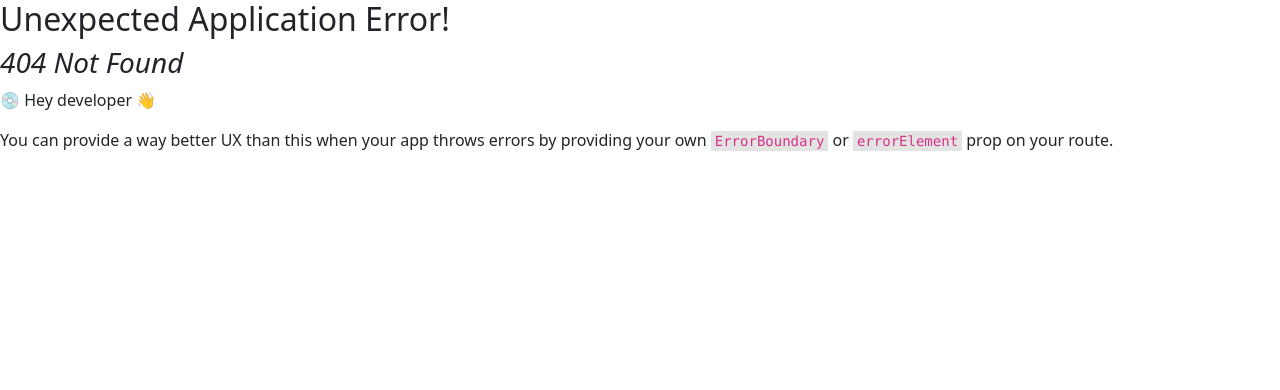
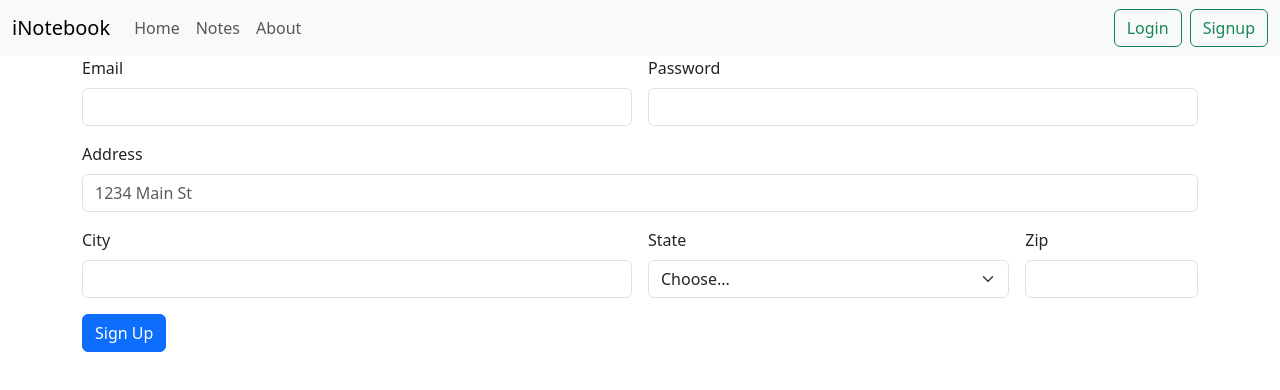
Before and after one commit to gitrepodeepak/iNotebook-React, a React (Vite) app: page /signup in a window 1280 px wide. Before the commit this address had no page. Shown: the top 390 px of the page. Built offline with nearby package versions, Linux system fonts and the light colour scheme.

Commit message:
Get Notes

```diff
--- a/package.json
+++ b/package.json
@@ -10,6 +10,7 @@
     "preview": "vite preview"
   },
   "dependencies": {
+    "axios": "^1.6.7",
     "react": "^18.2.0",
     "react-dom": "^18.2.0",
     "react-router-dom": "^6.22.0"
--- a/src/components/about.jsx
+++ b/src/components/about.jsx
@@ -1,14 +1,9 @@
-import { useNavigate } from "react-router-dom"
-
 export default function about(){
-    let navigate = useNavigate();
-
     return(
         <>
         <div className="container">
             <h1>This is our About page</h1>
             <p>Lorem ipsum dolor sit amet consectetur adipisicing elit. Laudantium quisquam ipsum aut quibusdam, ratione culpa repudiandae. Ipsa quia necessitatibus commodi ipsum magni voluptatum fugiat assumenda molestiae explicabo quibusdam quisquam dicta, cum modi sapiente perspiciatis repellat sunt harum architecto possimus sint impedit tempora animi! Dignissimos animi eius id exercitationem, totam esse!</p>
-            <button onClick={()=>{console.log("clicked"); navigate("/")}}>Click here to redirect!</button>
         </div>
         </>
     )
--- /dev/null
+++ b/src/components/home.jsx
@@ -0,0 +1,25 @@
+import { useContext } from "react";
+import { AuthContext } from "../contexts/Auth";
+
+export default function home(){
+
+    let auth = useContext(AuthContext);
+    if(auth.authenticated){
+        return(
+            <>
+                <div className="container">
+                <h1>Welcome Home, {localStorage.getItem(username)}</h1>
+                <p>Lorem ipsum dolor, sit amet consectetur adipisicing elit. Porro recusandae, ut facere dolorem maxime provident eaque? Laborum earum repellat odit, est reprehenderit nesciunt modi mollitia quod perspiciatis voluptas recusandae debitis.</p>
+                </div>
+            </>
+        )
+    }else{
+        return(
+            <>
+            <div className="container">
+                <h1>You are not logged in yet!</h1>
+            </div>
+            </>
+        )
+    }
+}
--- a/src/components/login.jsx
+++ b/src/components/login.jsx
@@ -1,44 +1,43 @@
 import React, { useState, useContext } from "react";
 import { useNavigate } from "react-router-dom";
 import { AuthContext } from "../contexts/Auth";
+import axios from "axios";
 
 export default function login() {
   const [username, setUsername] = useState("");
   const [password, setPassword] = useState("");
-  const [error, setError] = useState(null);
   let navigate = useNavigate();
 
   let auth = useContext(AuthContext);
 
   const handleLogin = async () => {
+    console.log("Login Clicked")
+
+    const apiUrl = "http://localhost:8080/auth/login";
+
     try {
-      const response = await fetch("http://localhost:8080/auth/login", {
-        method: "POST",
-        headers: {
-          "Content-Type": "application/json",
-        },
-        body: JSON.stringify({ username, password }),
+      const response = await axios.post(apiUrl, {
+        "username": username,
+        "password": password,
       });
 
-      if (!response.ok) {
-        throw new Error("Invalid username or password");
-      }
+      const { receivedToken, receivedUsername } = response.data;
+
+      localStorage.setItem("token", receivedToken);
+      localStorage.setItem("username", receivedUsername);
 
       auth.setAuth();
 
-      console.log(auth.authentication);
-
-      const data = await response.json();
-      localStorage.setItem("token", data.token);
-      localStorage.setItem("username", data.username);
-      // history.push('/about');
-      // return redirect("/about");
-      navigate("/notes");
-      // Redirect to dashboard or other authenticated routes
+      if (!auth.authentication) {
+        throw new Error("Invalid username or password");
+      } else {
+        navigate("/notes");
+      }
     } catch (error) {
-      setError(error.message);
+      console.log(error);
     }
   };
+
 
   return (
     <>
--- a/src/components/navbar.jsx
+++ b/src/components/navbar.jsx
@@ -1,13 +1,10 @@
-import React, {useEffect} from 'react';
-
-import { Link, redirect, useLocation} from "react-router-dom";
+import React, { useContext } from 'react';
+import { Link, useLocation} from "react-router-dom";
+import { AuthContext } from '../contexts/Auth';
 
 export default function navbar() {
   let location = useLocation();
-
-  useEffect(() => {
-    // console.log(location.pathname);
-  }, [location]);
+  let auth = useContext(AuthContext);
 
   return (
     <>
@@ -29,12 +26,20 @@ export default function navbar() {
                 <Link className={`nav-link ${location.pathname==="/about"?"active":""}`} to="/about">About</Link>
                 </li>
             </ul>
-            <div className="d-flex">
-                <button className="btn btn-outline-success">Login</button>
-                <button className="btn btn-outline-success ms-2">Signup</button>
+
+            <div>
+              {!auth.authenticated?
+                    (<div className="d-flex">
+                      <Link to="/login"><button className="btn btn-outline-success">Login</button></Link>
+                      <Link to="/signup"><button className="btn btn-outline-success ms-2">Signup</button></Link>
+                    </div>):
+                    <div className="d-flex">
+                    <Link to="/logout"><button className="btn btn-outline-success ms-2">Logout</button></Link>
+                    </div>}
             </div>
+
             </div>
-        </div>
+          </div>
         </nav>
     </>
   );
--- a/src/components/notes.jsx
+++ b/src/components/notes.jsx
@@ -1,25 +1,46 @@
-import React, { useContext, useEffect } from "react";
-import { redirect, useNavigate } from "react-router-dom";
+import React, { useContext, useState , useEffect} from "react";
 import {AuthContext} from '../contexts/Auth';
+import axios from 'axios';
 
 export default function notes(){
-    let navigate = useNavigate();
     const auth = useContext(AuthContext);
+    const [notes, setNotes] = useState("");
 
-    console.log(auth.authentication)
+    useEffect(() => {
+        if (auth.authenticated) {
+            const apiUrl = 'http://localhost:8080/notes';
+            const token = localStorage.getItem('token');
+            getNotes(apiUrl, token);
+        }
+    }, [auth.authenticated]);
 
-    useEffect(()=>{
-        if(auth.authentication == false){
-            navigate("/");
-        }
-    },[auth.authentication])
+    const getNotes = async (apiUrl, token) =>{
+        await axios.get(apiUrl,{
+            headers: {
+                Authorization: `Bearer ${token}`
+            }
+        }).then((response )=>{
+            setNotes(response);
+        }).catch(function (error) {
+            console.log(error);
+        })
+    }
 
-    return(
+    if (auth.authenticated) {
         <>
             <div className="container">
                 <h1>Notes</h1>
-                <p>Lorem ipsum, dolor sit amet consectetur adipisicing elit. Itaque eum beatae est quisquam labore maiores, quaerat nam excepturi debitis nihil consequatur. Iusto explicabo ad saepe, sapiente expedita dicta sequi laudantium!</p>
+                <p>{notes}</p>
             </div>
         </>
-    )
+    }else{
+        return(
+                <>
+                    <div className="container">
+                        <h1>Sign In</h1>
+                        <p>User is not authenticated.</p>
+                    </div>
+                </>
+            )
+    }
 }
--- /dev/null
+++ b/src/components/signup.jsx
@@ -0,0 +1,48 @@
+export default function signup(){
+    return(
+        <>
+        <div className="container">
+            <form className="row g-3">
+                <div className="col-md-6">
+                    <label htmlFor="inputEmail4" className="form-label">Email</label>
+                    <input type="email" className="form-control" id="inputEmail4"/>
+                </div>
+                <div className="col-md-6">
+                    <label htmlFor="inputPassword4" className="form-label">Password</label>
+                    <input type="password" className="form-control" id="inputPassword4"/>
+                </div>
+                <div className="col-12">
+                    <label htmlFor="inputAddress" className="form-label">Address</label>
+                    <input type="text" className="form-control" id="inputAddress" placeholder="1234 Main St"/>
+                </div>
+                <div className="col-md-6">
+                    <label htmlFor="inputCity" className="form-label">City</label>
+                    <input type="text" className="form-control" id="inputCity"/>
+                </div>
+                <div className="col-md-4">
+                    <label htmlFor="inputState" className="form-label">State</label>
+                    <select id="inputState" className="form-select">
+                    <option selected>Choose...</option>
+                    <option>...</option>
+                    </select>
+                </div>
+                <div className="col-md-2">
+                    <label htmlFor="inputZip" className="form-label">Zip</label>
+                    <input type="text" className="form-control" id="inputZip"/>
+                </div>
+                {/* <div className="col-12">
+                    <div className="form-check">
+                    <input className="form-check-input" type="checkbox" id="gridCheck"/>
+                    <label className="form-check-label" htmlFor="gridCheck">
+                        Check me out
+                    </label>
+                    </div>
+                </div> */}
+                <div className="col-12">
+                    <button type="submit" className="btn btn-primary">Sign Up</button>
+                </div>
+            </form>
+        </div>
+        </>
+    )
+}
--- a/src/contexts/Auth.jsx
+++ b/src/contexts/Auth.jsx
@@ -3,15 +3,19 @@ import React, { createContext, useState } from "react";
 const AuthContext = createContext();
 
 const Auth = ({children}) => {
-    const [authentication, setAuthentication] = useState(false);
+    const [authenticated, setAuthentication] = useState(false);
 
     const setAuth = () =>{
-        setAuthentication(prevAuth => !prevAuth);
+        if(localStorage.getItem(username)!=null){
+            setAuthentication(true);
+        }else{
+            setAuthentication(false)
+        }
     }
 
     return(
         <>
-            <AuthContext.Provider value={{authentication, setAuth}}>
+            <AuthContext.Provider value={{authenticated, setAuth}}>
                 {children}
             </AuthContext.Provider>
         </>
```
Also changed, not shown: src/App.jsx (+10 -1 lines), 1 other file (tests, documents, lock files or other folders).
